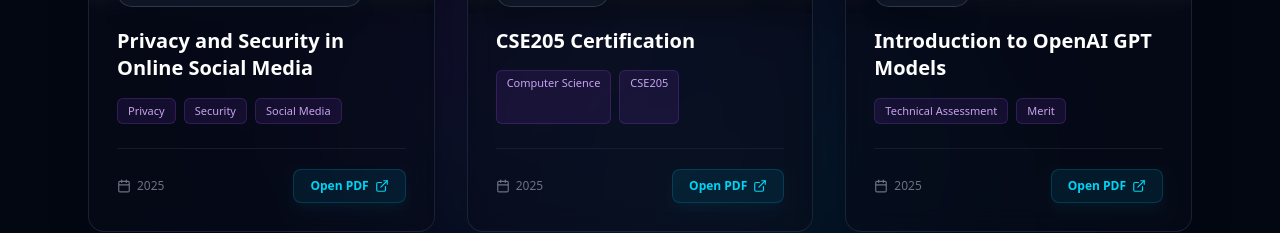
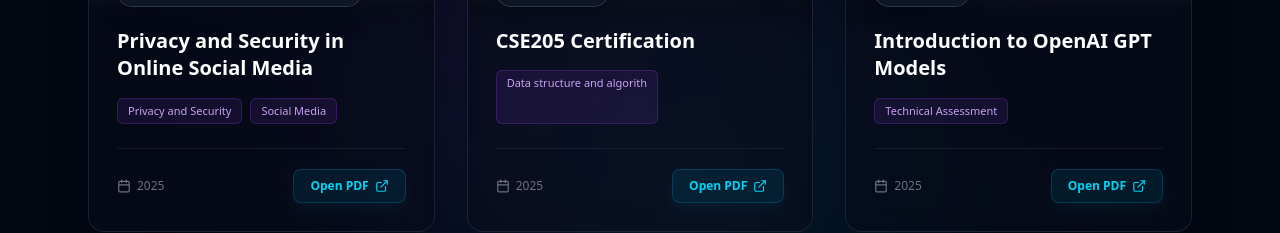
Before and after one commit to Ankityadav0018/portfolio, a Next.js app: page / in a window 1280 px wide. Both pictures are taken after a click on the button "Certificates". Shown: the part 555-788 px from the top of the page. Built offline with nearby package versions, Linux system fonts and the light colour scheme; no server answers.

Commit message:
Update skills for multiple certification entries

```diff
--- a/src/components/Certificates.tsx
+++ b/src/components/Certificates.tsx
@@ -21,7 +21,7 @@
     date: "2025",
     link: "/certificates/privacy-and-security.pdf",
     image: "/images/certificates/privacy-and-security.png",
-    skills: ["Privacy", "Security", "Social Media"],
+    skills: ["Privacy and Security", "Social Media"],
   },
   {
     id: 2,
@@ -30,7 +30,7 @@
     date: "2025",
     link: "/certificates/cse205-neocolab.pdf",
     image: "/images/certificates/cse205-neocolab.png",
-    skills: ["Computer Science", "CSE205"],
+    skills: ["Data structure and algorith"],
   },
   {
     id: 3,
@@ -39,7 +39,7 @@
     date: "2025",
     link: "/certificates/cert-1.pdf",
     image: "/images/certificates/cert-1.png",
-    skills: ["Technical Assessment", "Merit"],
+    skills: ["Technical Assessment"],
   },
   {
     id: 4,
@@ -48,7 +48,7 @@
     date: "2025",
     link: "/certificates/cert-2.pdf",
     image: "/images/certificates/cert-2.png",
-    skills: ["Technical Assessment", "Merit"],
+    skills: ["Technical Assessment"],
   },
   {
     id: 5,
@@ -57,7 +57,7 @@
     date: "2025",
     link: "/certificates/cert-3.pdf",
     image: "/images/certificates/cert-3.png",
-    skills: ["Technical Assessment", "Merit"],
+    skills: ["Technical Assessment"],
   },
   {
     id: 6,
@@ -66,7 +66,7 @@
     date: "2025",
     link: "/certificates/cert-4.pdf",
     image: "/images/certificates/cert-4.png",
-    skills: ["Technical Assessment", "Merit"],
+    skills: ["Technical Assessment"],
   }
 ];
 
```
